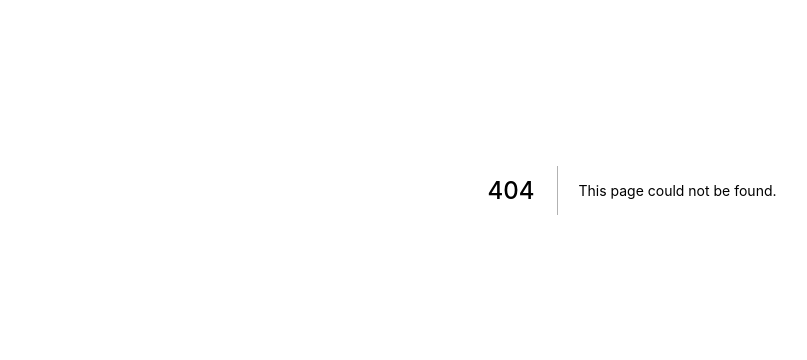
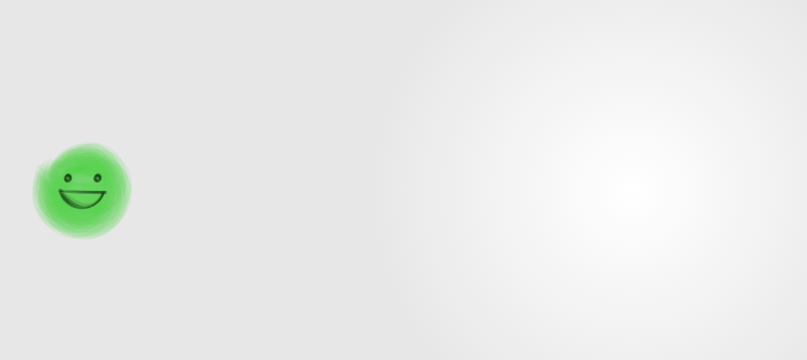
Before and after one commit to frontendcafe/cmyk-lime, a Next.js app: page /punto/09 in a window 1280 px wide. Before the commit this address had no page. Shown: the part 210-570 px from the top of the page, without its empty margins (8-815 px from the left). Built offline with nearby package versions, Linux system fonts and the light colour scheme.

Commit message:
Add animation variants

```diff
--- a/components/PuntoPuppet.jsx
+++ b/components/PuntoPuppet.jsx
@@ -1,4 +1,5 @@
 import { motion } from 'framer-motion';
+import { useState } from 'react';
 
 const PuntoPuppet = ({
   happy,
@@ -9,12 +10,32 @@ const PuntoPuppet = ({
   eyesOpen,
   eyesClosed,
   eyesAngled,
+  motionConfig = {},
 }) => {
   // Pueden manejar que cara muestra pasando props a este componente.
   // Esta es una manera rapida de pasarle booleanos y marcar que cara mostrar
   // No es la mejor estructura pero algo para mostrar como configurar un svg rapido
+  const [variant, setVariant] = useState('static');
+  const variants = {
+    static: { x: 0 },
+    movingRight: {
+      x: 15,
+    },
+    movingLeft: {
+      x: 15,
+    },
+  };
+
   return (
-    <svg width="100" height="100" xmlns="http://www.w3.org/2000/svg">
+    <motion.svg
+      {...motionConfig}
+      onDrag={(e) => console.log(e)}
+      onDragStart={() => setVariant('moving')}
+      onDragEnd={() => setVariant('static')}
+      width="100"
+      height="100"
+      xmlns="http://www.w3.org/2000/svg"
+    >
       <g id="PuntoPuppet">
         <motion.g
           animate={{ rotate: 360 }}
@@ -147,9 +168,9 @@ const PuntoPuppet = ({
             />
           </g>
         </motion.g>
-        <motion.g id="face_main">
+        <motion.g animate={variant} variants={variants} id="face_main">
           <g id="Face" fill="#001E00">
-            <g id="MouthBlushed" fillOpacity={blushed ? '.12' : '0'}>
+            <g id="MouthBlushed" fillOpacity={blushed ? mouth : '0'}>
               <g id="Smile">
                 <path
                   id="Vector_30"
@@ -1583,7 +1604,7 @@ const PuntoPuppet = ({
           </g>
         </motion.g>
       </g>
-    </svg>
+    </motion.svg>
   );
 };
 
--- /dev/null
+++ b/pages/punto/09/index.jsx
@@ -0,0 +1,45 @@
+import Head from 'next/head';
+import styles from '../../../styles/09.module.css';
+import { motion } from 'framer-motion';
+import PuntoPuppet from '../../../components/PuntoPuppet';
+import { useRouter } from 'next/router';
+import { useState } from 'react';
+
+export default function Home() {
+  const router = useRouter();
+  const nextPage = () => {
+    console.log('Finished');
+  };
+  return (
+    <div className={styles.container}>
+      <Head>
+        <title>CMYK - Lime</title>
+        <meta name="description" content="Interactive children app" />
+        <link rel="icon" href="/favicon.ico" />
+      </Head>
+
+      <main className={styles.main}>
+        {/* Prueben cambiar de happy a blushed o a surprised y traten que abra los ojos */}
+        {/* Pasar una prop asi es equivalente a happy={true} */}
+        <PuntoPuppet
+          motionConfig={{
+            drag: true,
+            dragConstraints: {
+              top: -5,
+              bottom: 5,
+            },
+            dragMomentum: false,
+            whileHover: { scale: 1.1 },
+            initial: { opacity: 0 },
+            animate: {
+              opacity: 1,
+              transition: { delay: 1, duration: 1.2 },
+            },
+          }}
+          happy
+          eyesOpen
+        />
+      </main>
+    </div>
+  );
+}
--- /dev/null
+++ b/styles/09.module.css
@@ -0,0 +1,107 @@
+@import url('https://fonts.googleapis.com/css2?family=Amatic+SC:wght@700&display=swap');
+.container {
+  min-height: 100vh;
+  padding: 0 0.5rem;
+  display: flex;
+  flex-direction: column;
+  justify-content: center;
+  align-items: center;
+  height: 100vh;
+  background: rgb(255, 255, 255);
+  background: radial-gradient(
+    circle,
+    rgba(255, 255, 255, 1) 0%,
+    rgba(231, 231, 231, 1) 35%
+  );
+}
+
+.main {
+  padding: 5rem 2rem;
+  flex: 1;
+  display: flex;
+  flex-direction: column;
+  justify-content: center;
+  align-items: flext-start;
+  width: 100%;
+  height: 100%;
+}
+
+.title {
+  margin: 0;
+  line-height: 1.15;
+  font-size: 4rem;
+}
+
+.lime {
+  color: #4ccd43;
+}
+
+.title,
+.description {
+  text-align: center;
+}
+
+.description {
+  line-height: 1.5;
+  font-size: 1.5rem;
+}
+
+.code {
+  background: #fafafa;
+  border-radius: 5px;
+  padding: 0.75rem;
+  font-size: 1.1rem;
+  font-family: Menlo, Monaco, Lucida Console, Liberation Mono, DejaVu Sans Mono,
+    Bitstream Vera Sans Mono, Courier New, monospace;
+}
+
+.grid {
+  display: flex;
+  align-items: center;
+  justify-content: center;
+  flex-wrap: wrap;
+  max-width: 800px;
+  margin-top: 3rem;
+}
+
+.card {
+  margin: 1rem;
+  padding: 1.5rem;
+  text-align: left;
+  color: inherit;
+  text-decoration: none;
+  border: 1px solid #eaeaea;
+  border-radius: 10px;
+  transition: color 0.15s ease, border-color 0.15s ease;
+  width: 45%;
+}
+
+.card:hover,
+.card:focus,
+.card:active {
+  color: #0070f3;
+  border-color: #0070f3;
+}
+
+.card h2 {
+  margin: 0 0 1rem 0;
+  font-size: 1.5rem;
+}
+
+.card p {
+  margin: 0;
+  font-size: 1.25rem;
+  line-height: 1.5;
+}
+
+.logo {
+  height: 1em;
+  margin-left: 0.5rem;
+}
+
+@media (max-width: 600px) {
+  .grid {
+    width: 100%;
+    flex-direction: column;
+  }
+}
```
Also changed, not shown: pages/index.js (+8 -2 lines).
